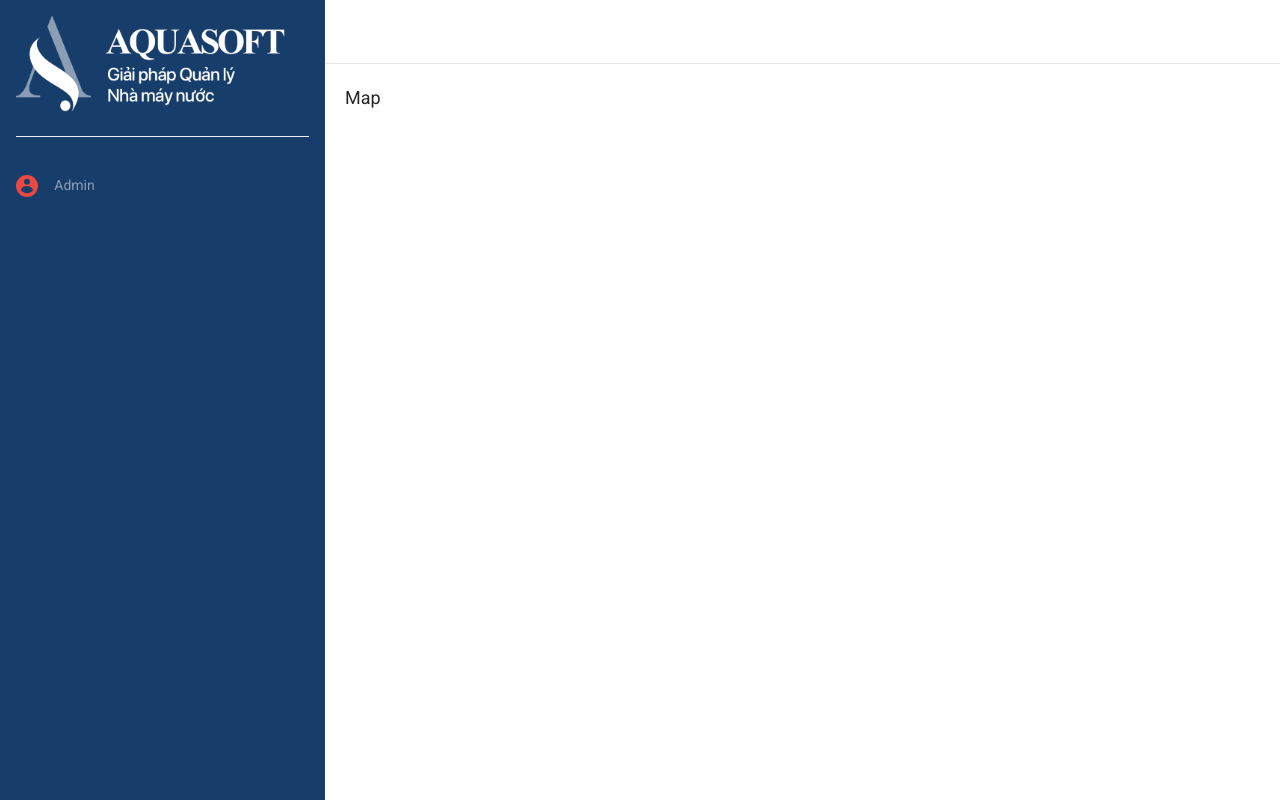
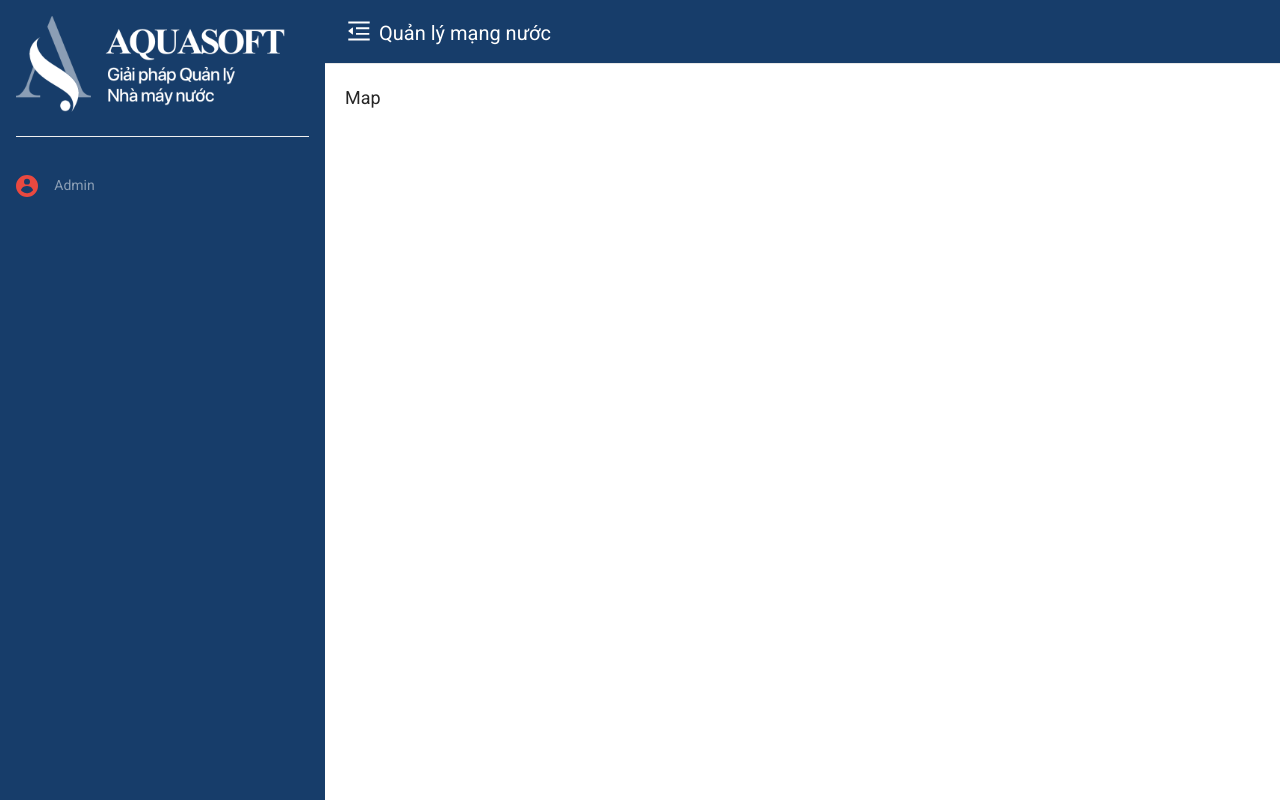
Before and after one commit to dongthaicbn/aqua, a React (Create React App) app: page /login in a window 1280 px wide. Both pictures are taken after typing "Sample", "Sample123" into the empty fields and a click on the button "Đăng nhập". Built offline with nearby package versions, Linux system fonts and the light colour scheme.

Commit message:
implement hide side bar

```diff
--- a/src/App.js
+++ b/src/App.js
@@ -1,5 +1,6 @@
-import React, { useEffect } from 'react';
+import React, { useEffect, useState } from 'react';
 import { Layout } from 'antd';
+import { MenuUnfoldOutlined, MenuFoldOutlined } from '@ant-design/icons';
 import cookie from 'js-cookie';
 import { withRouter } from 'react-router-dom';
 import { connect } from 'react-redux';
@@ -12,6 +13,8 @@ import Login from 'view/login/Login';
 import { isEmpty } from 'utils/helpers/helpers';
 
 const App = (props) => {
+  const [collapsed, setCollapsed] = useState(false);
+  const toggle = () => setCollapsed(!collapsed);
   useEffect(() => {
     if (
       !isEmpty(cookie.get(TOKEN)) &&
@@ -26,22 +29,6 @@ const App = (props) => {
     // if (cookie.get(TOKEN)) cookie.remove(TOKEN);
     return <Login />;
   }
-  const getTitle = () => {
-    switch (props.location.pathname) {
-      case `${routes.SOLUTION}`:
-        return 'Solution';
-      case `${routes.NOTIFICATION}`:
-        return 'Notification';
-      case `${routes.HISTORY}`:
-        return 'History';
-      case `${routes.USER}`:
-        return 'User';
-      case `${routes.SETTING}`:
-        return 'Setting';
-      default:
-        return '';
-    }
-  };
   const isGuest = !isEmpty(props.role.filter((el) => el.name === roles.GUEST));
   return (
     <div className="app-container">
@@ -54,12 +41,22 @@ const App = (props) => {
         </div>
       ) : (
         <Layout>
-          <Layout.Sider width={325}>
-            <Sider />
-          </Layout.Sider>
+          {!collapsed && (
+            <Layout.Sider width={325} style={{ transition: '1s linear' }}>
+              <Sider />
+            </Layout.Sider>
+          )}
           <Layout>
-            <Layout.Header>
-              <p className="header-page">{getTitle()}</p>
+            <Layout.Header
+              style={{ background: '#173d6a', color: 'white', fontSize: 24 }}
+            >
+              {React.createElement(
+                collapsed ? MenuUnfoldOutlined : MenuFoldOutlined,
+                { className: 'trigger', onClick: toggle }
+              )}
+              <span style={{ marginLeft: 8, fontSize: 20 }}>
+                Quản lý mạng nước
+              </span>
             </Layout.Header>
             <Layout.Content className="content-container">
               <Routes />
```
